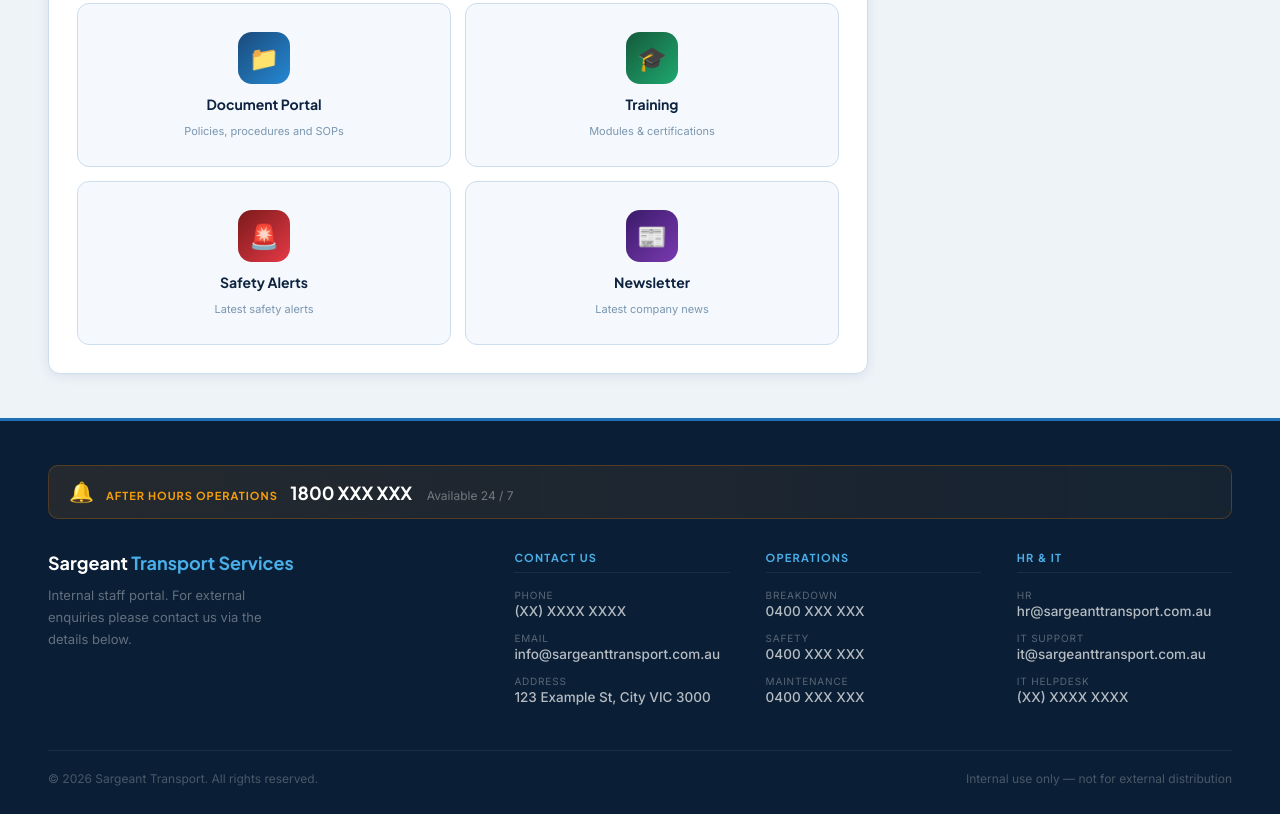
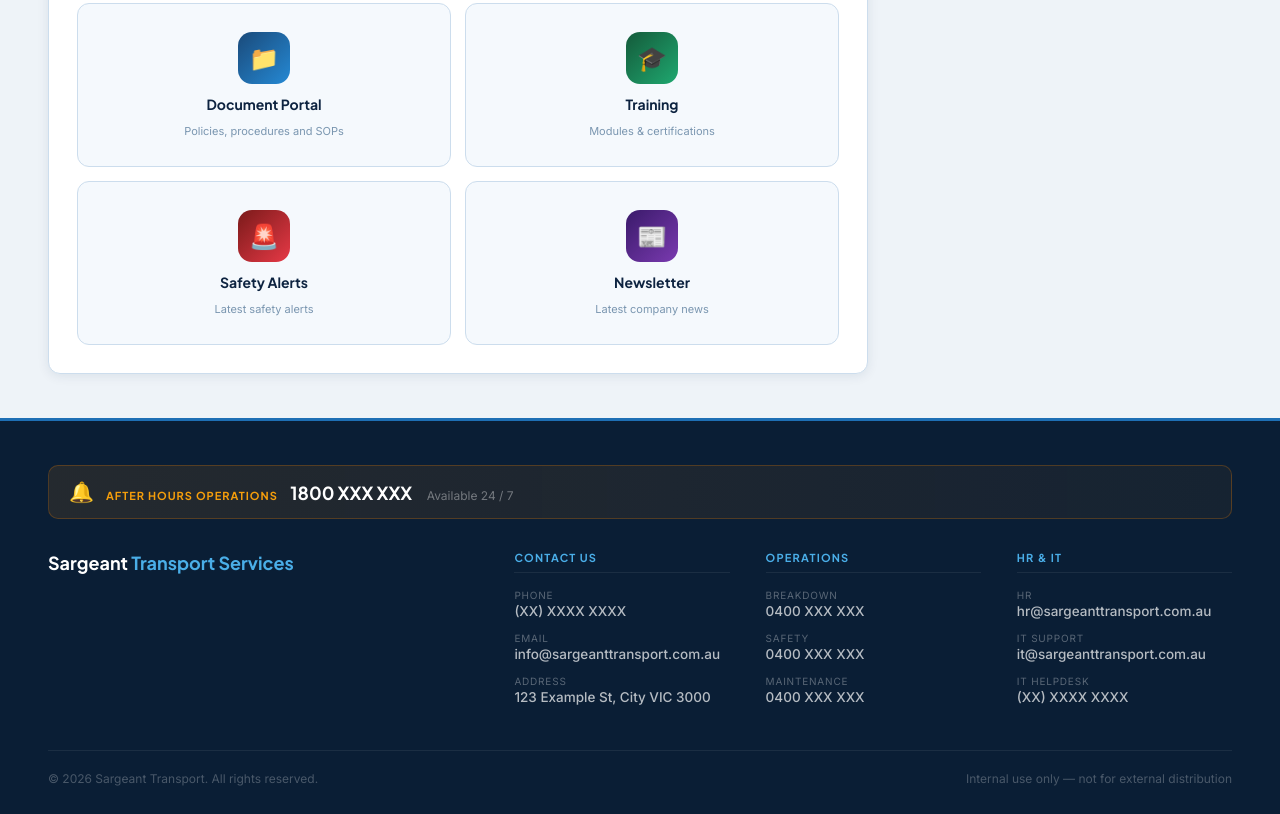
Before and after one commit to gracersargeant/Future-Group-Planning, a plain HTML site: page index.html in a window 1280 px wide. Shown: the part 863-1677 px from the top of the page. Drawn offline with Linux system fonts and the light colour scheme.

Commit message:
Update index.html

```diff
--- a/index.html
+++ b/index.html
@@ -760,7 +760,6 @@
 
       <div class="footer-brand">
         <div class="footer-fn">Sargeant <span>Transport Services</span></div>
-        <p>Internal staff portal. For external enquiries please contact us via the details below.</p>
       </div>
 
       <!-- General Contact -->
```
